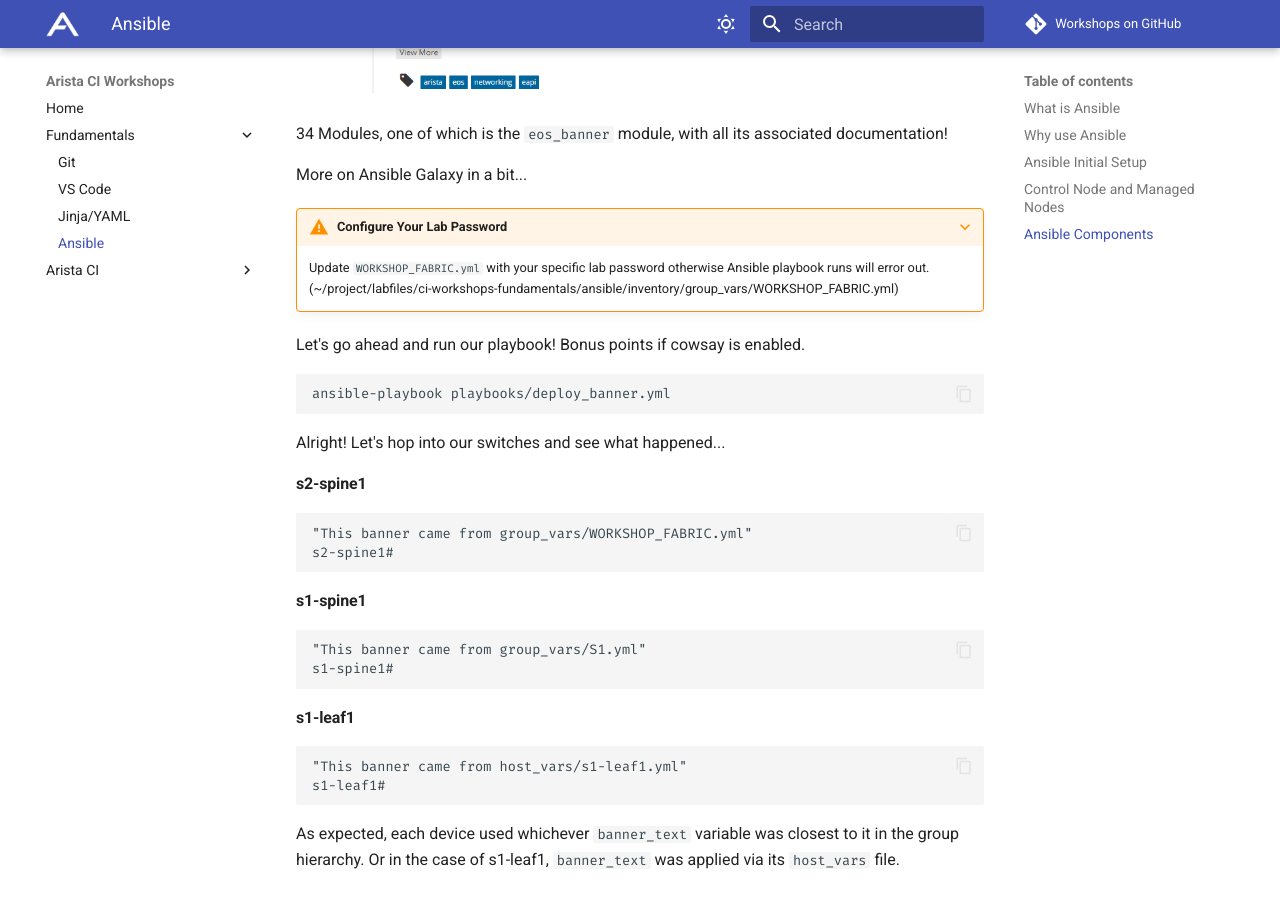
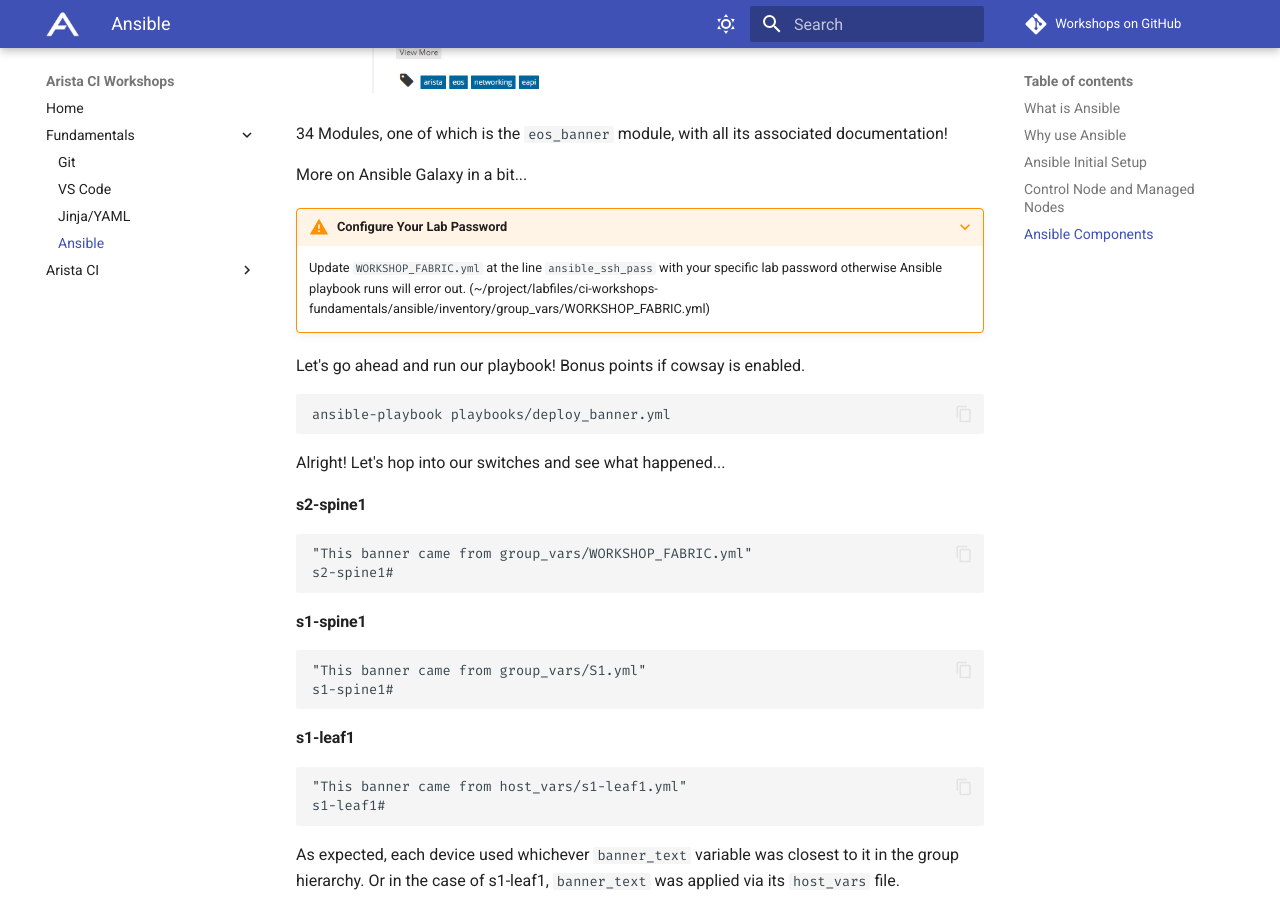
Before and after one commit to aristanetworks/avd-workshops, an MkDocs documentation site: the page built from workshops/ansible.md, in a window 1280 px wide and 900 px high, scrolled down 11401 px. Built offline with MkDocs 1.6.1 and Material for MkDocs 9.7.7, drawn with Linux system fonts in a browser that asks for light colours; comment, search, counter and statistics services are not loaded.

Commit message:
ansible.md - add the variable name ansible_ssh_pass
ansible.md - add the variable name ansible_ssh_pass

```diff
--- a/workshops/ansible.md
+++ b/workshops/ansible.md
@@ -517,7 +517,7 @@
 More on Ansible Galaxy in a bit...
 
 ???+ warning "Configure Your Lab Password"
-    Update `WORKSHOP_FABRIC.yml` with your specific lab password otherwise Ansible playbook runs will error out. (~/project/labfiles/ci-workshops-fundamentals/ansible/inventory/group_vars/WORKSHOP_FABRIC.yml)
+    Update `WORKSHOP_FABRIC.yml` at the line `ansible_ssh_pass` with your specific lab password otherwise Ansible playbook runs will error out. (~/project/labfiles/ci-workshops-fundamentals/ansible/inventory/group_vars/WORKSHOP_FABRIC.yml)
 
 Let's go ahead and run our playbook! Bonus points if cowsay is enabled.
 
```
